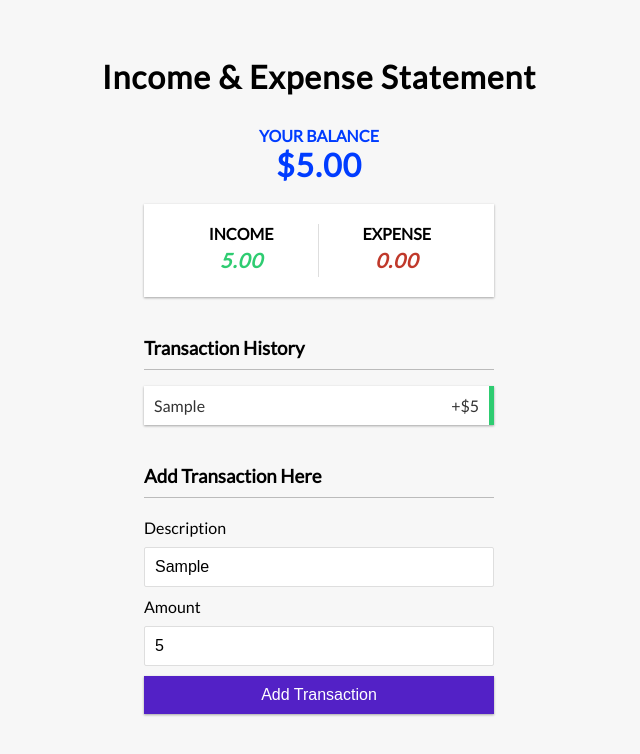
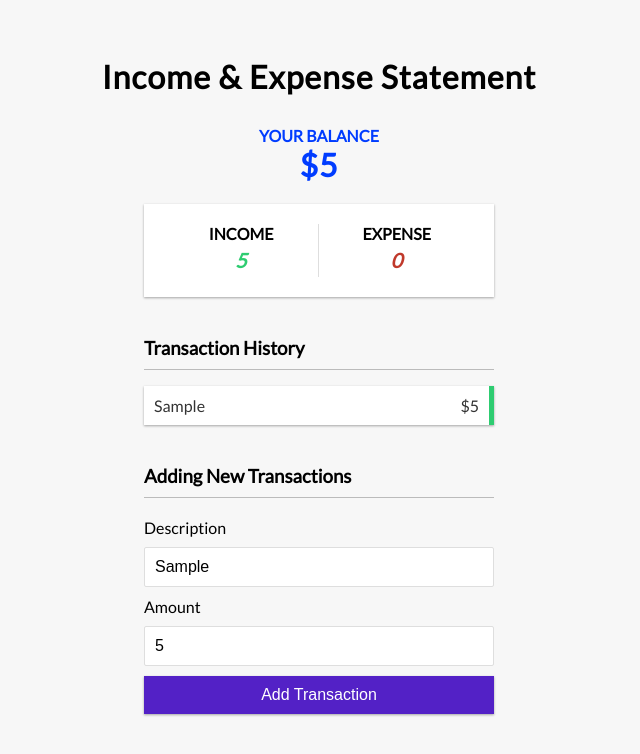
Before and after one commit to asimro/ExpenseTrackerAR, a React (Create React App) app: page / in a window 1280 px wide. Both pictures are taken after typing "Sample", "5" into the empty fields and a click on the button "Add Transaction". Shown: the top 754 px of the page, without its empty margins (321-961 px from the left). Built offline with nearby package versions, Linux system fonts and the light colour scheme.

Commit message:
Final - react expenses tracker - 7th

```diff
--- a/src/components/AccountSummary.js
+++ b/src/components/AccountSummary.js
@@ -3,21 +3,26 @@ import React, { useContext } from 'react'
 // Import the Global State
 import { GlobalContext } from '../context/GlobalState';
 
+
+
 export const AccountSummary = () => {
 
     const { transactions } = useContext(GlobalContext);
+    const Amounts = transactions.map(transaction => transaction.amount);
 
-    const Amounts = transactions.map(transaction => transaction.amount);
 
     const income = Amounts
         .filter(transaction => transaction > 0)
         .reduce((acc, transaction) => (acc += transaction), 0)
-        .toFixed(2);
+        .toLocaleString("en-US");
 
     const expense = Math.abs(Amounts
         .filter(transaction => transaction < 0)
         .reduce((acc, transaction) => (acc += transaction), 0)
-        ).toFixed(2);
+        ).toLocaleString("en-US");
+
+
+
 
     return (
         <div className="inc-exp-container">
--- a/src/components/AddTransaction.js
+++ b/src/components/AddTransaction.js
@@ -24,7 +24,7 @@ export const AddTransaction = () => {
 
     return (
         <div>
-            <h3>Add Transaction Here</h3>
+            <h3>Adding New Transactions</h3>
             <form onSubmit={onSubmit}>
                 <div className="form-control">
                     <label htmlFor="description">
@@ -34,7 +34,7 @@ export const AddTransaction = () => {
                         id="description"
                         value={description}
                         onChange={(e) => setDescription (e.target.value) }
-                        placeholder="Transaction Detials"
+                        placeholder="Transaction Details"
                         required = "required"
                     />
                 </div>
@@ -42,7 +42,6 @@ export const AddTransaction = () => {
                 <div className="form-control">
                     <label htmlFor="amount">
                         Amount
-                        {/* <br /> (negative - expense, positive - income) */}
                     </label>
                     <input type ="number"
                         id ="amount"
--- a/src/components/Balance.js
+++ b/src/components/Balance.js
@@ -1,19 +1,20 @@
-import React, {useContext} from 'react'
+import React, { useContext } from 'react'
 import { GlobalContext } from '../context/GlobalState'
 
 
+export const Balance = () => {
+  const { transactions } = useContext(GlobalContext);
+  const amounts = transactions.map(transaction => transaction.amount);
+  const balance = amounts.reduce((acc, item) => (acc += item), 0).toLocaleString("en-US");
 
-  export const Balance = () => {
-    const { transactions } = useContext(GlobalContext);
 
-    const amounts = transactions.map(transaction => transaction.amount);
 
-    const balance = amounts.reduce((acc, item) => (acc += item), 0).toFixed(2);
+  return (
+    <div>
 
-    return (
-      <>
-        <h4 className = "balance">Your Balance</h4>
-      <h1 className = "balance" id="balance"> ${balance}</h1>
-      </>
-    )
-  }
+      <h4 className="balance">Your Balance</h4>
+      <h1 className="balance" id="balance"> ${balance}</h1>
+
+    </div>
+  )
+}
--- a/src/components/Transaction.js
+++ b/src/components/Transaction.js
@@ -1,18 +1,17 @@
 import React, { useContext } from 'react';
 import { GlobalContext } from '../context/GlobalState';
-
 
 
 export const Transaction = ({ transaction }) => {
     const { deleteTransaction } = useContext(GlobalContext);
 
-    const sign = transaction.amount < 0 ? '-' : '+';
+    const sign = transaction.amount < 0 ? '-' : '';
     const transactionType = transaction.amount > 0 ? 'plus' : 'minus';
 
     return (
         <li className={transactionType}>
             {transaction.description}
-            <span>{sign}${Math.abs(transaction.amount)}</span>
+            <span>{sign}${Math.abs(transaction.amount).toLocaleString("en-US")}</span>
             <button onClick={() => deleteTransaction(transaction.id)} className="delete-btn">X</button>
         </li>
     )
--- a/src/context/AppReducer.js
+++ b/src/context/AppReducer.js
@@ -1,15 +1,20 @@
 export default (state, action) => {
   switch (action.type) {
+
     case 'DELETE_TRANSACTION':
       return {
         ...state,
         transactions: state.transactions.filter(transaction => transaction.id !== action.payload)
       }
+
+
     case 'ADD_TRANSACTION':
       return {
         ...state,
         transactions: [action.payload, ...state.transactions]
       }
+
+
     default:
       return state;
   }
```
Also changed, not shown: src/context/GlobalState.js (+3 -4 lines).
